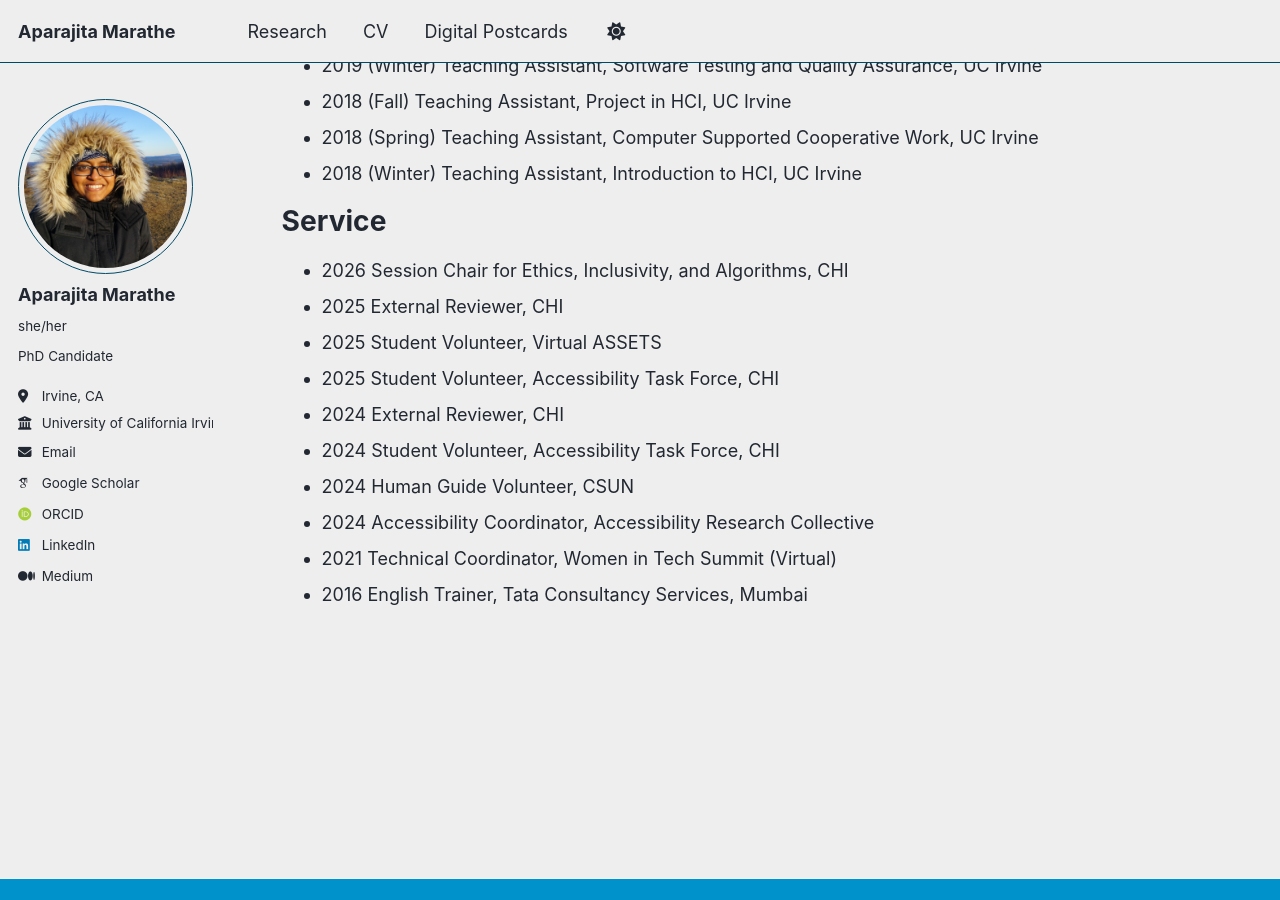
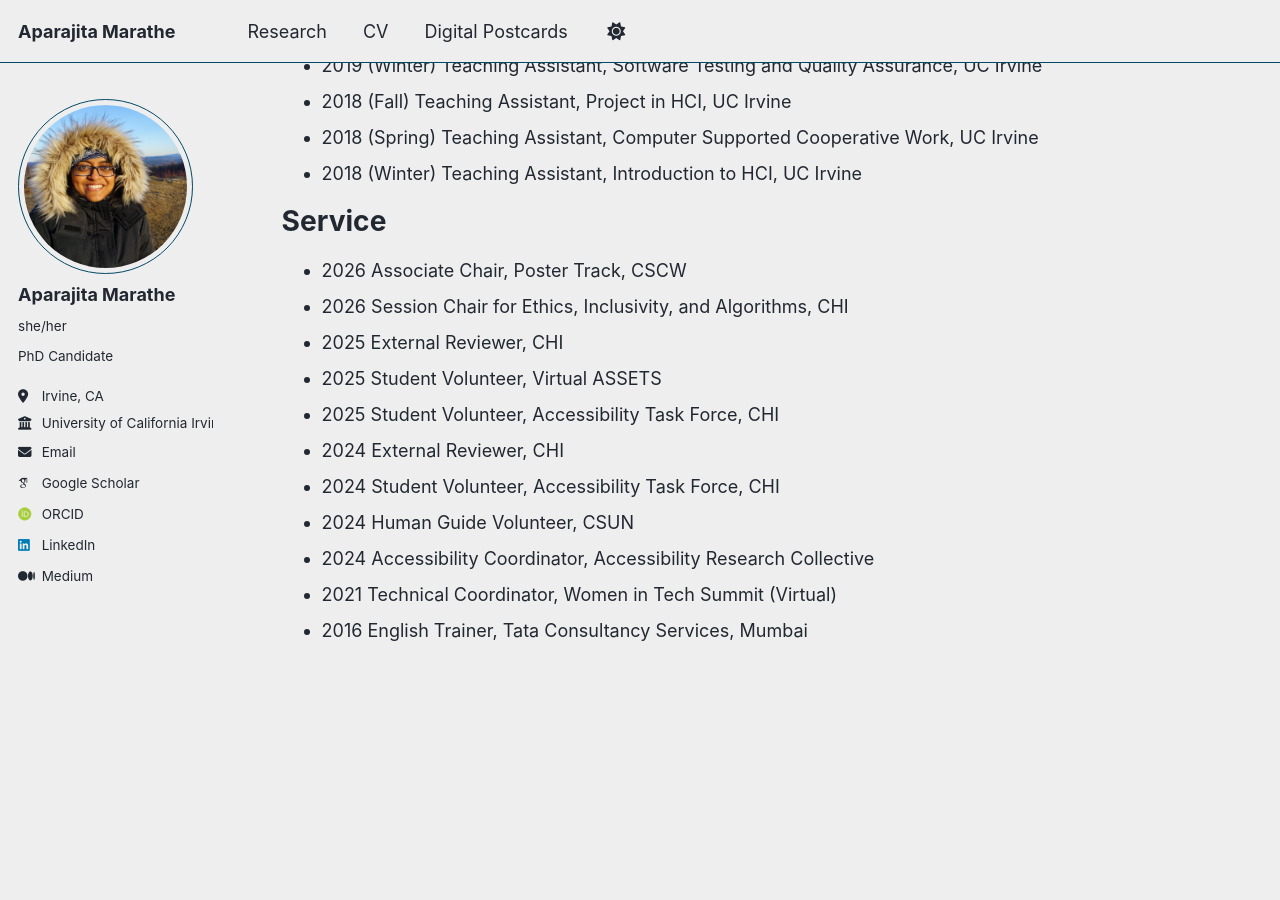
Before and after one commit to aparajitamarathe/aparajitamarathe.github.io, a Jekyll site: the page built from _pages/cv.md, in a window 1280 px wide and 900 px high, scrolled down 2310 px. Built offline with Jekyll 4.4.1, drawn with Linux system fonts in a browser that asks for light colours; some web fonts are replaced.

Commit message:
Add 2026 Associate Chair role to CV

```diff
--- a/_pages/cv.md
+++ b/_pages/cv.md
@@ -85,6 +85,7 @@ Teaching
 
 Service
 ======
+* 2026 Associate Chair, Poster Track, CSCW
 * 2026 Session Chair for Ethics, Inclusivity, and Algorithms, CHI
 * 2025 External Reviewer, CHI
 * 2025 Student Volunteer, Virtual ASSETS
```
